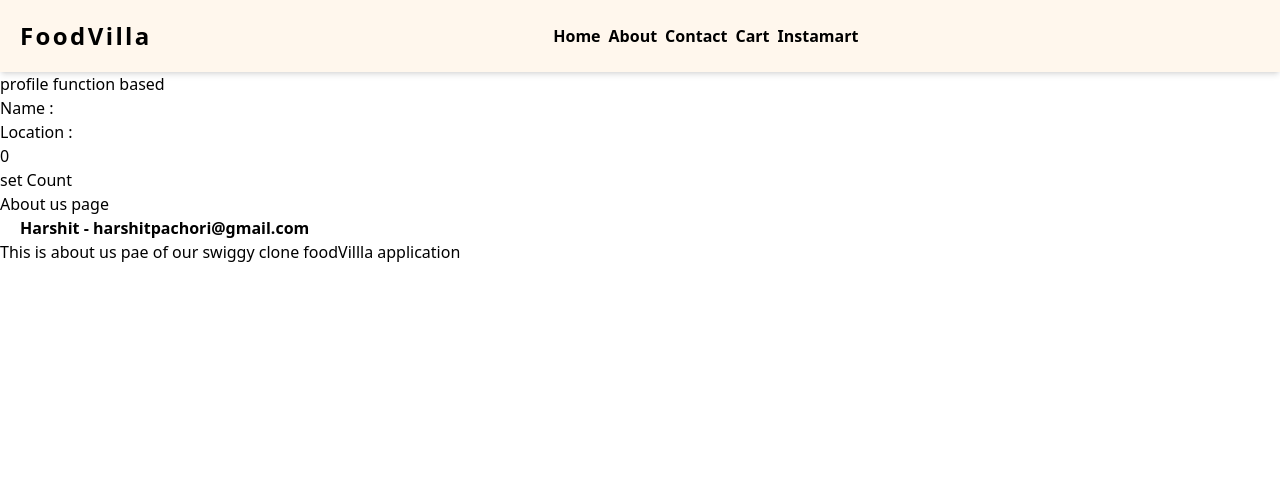
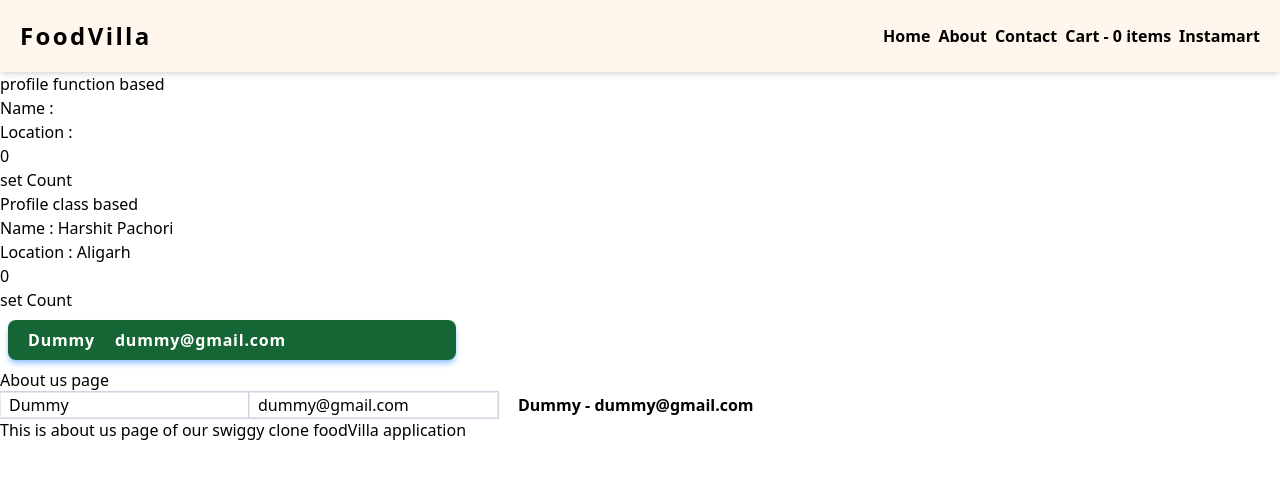
Before and after one commit to HarshitPachori/FoodVilla, a React (Vite) app: page /about/profile in a window 1280 px wide. Shown: the top 478 px of the page. Built offline with nearby package versions, Linux system fonts and the light colour scheme.

Commit message:
redux store used

```diff
--- a/src/components/AboutPage.jsx
+++ b/src/components/AboutPage.jsx
@@ -2,20 +2,42 @@ import React, { useContext } from "react";
 import { Outlet } from "react-router-dom";
 import UserContext from "../utils/custom_contexts/UserContext";
 // import ProfileFunction from "./ProfileFunction";
-// import ProfileClass from "./ProfileClass";
+import ProfileClass from "./ProfileClass";
 
 const AboutPage = () => {
-  const { user } = useContext(UserContext);
+  const { user, setUser } = useContext(UserContext);
+
   return (
     <div>
       <Outlet />
       {/* <ProfileFunction name={"Harshit Pachori"} location={"Aligarh"} /> */}
-      {/* <ProfileClass name={"Harshit Pachori"} location={"Aligarh"} /> */}
+      <ProfileClass name={"Harshit Pachori"} location={"Aligarh"} />
+
       <h1>About us page</h1>
+      <input
+        value={user.name}
+        onChange={(e) =>
+          setUser({
+            ...user,
+            name: e.target.value,
+          })
+        }
+        className="border ring-1  ring-slate-300 px-2"
+      />
+      <input
+        value={user.email}
+        onChange={(e) =>
+          setUser({
+            ...user,
+            email: e.target.value,
+          })
+        }
+        className="border ring-1  ring-slate-300 px-2"
+      />
       <span className="text-black font-semibold p-5">
         {user.name} - {user.email}
       </span>
-      <h3>This is about us pae of our swiggy clone foodVillla application</h3>
+      <h3>This is about us page of our swiggy clone foodVilla application</h3>
     </div>
   );
 };
--- a/src/components/App.jsx
+++ b/src/components/App.jsx
@@ -1,4 +1,4 @@
-import React, { Suspense, lazy } from "react";
+import React, { Suspense, lazy, useState } from "react";
 import { Outlet, RouterProvider, createBrowserRouter } from "react-router-dom";
 import Footer from "./Footer";
 import Header from "./Header";
@@ -9,6 +9,10 @@ import ErrorPage from "./ErrorPage";
 // import RestaurantMenu from "./RestaurantMenu";
 import Profile from "./ProfileFunction";
 import InstaMart from "./InstaMart";
+import Cart from "./Cart";
+import UserContext from "../utils/custom_contexts/UserContext";
+import { Provider } from "react-redux";
+import store from "../utils/store";
 // import ShimmerComp from "./ShimmerComp";
 const AboutPage = lazy(() => import("./AboutPage.jsx"));
 const MainContent = lazy(() => import("./MainContent.jsx"));
@@ -16,11 +20,19 @@ const ContactPage = lazy(() => import("./ContactPage.jsx"));
 const RestaurantMenu = lazy(() => import("./RestaurantMenu.jsx"));
 
 const AppLayout = () => {
+  const [user, setUser] = useState({
+    name: "Dummy",
+    email: "dummy@gmail.com",
+  });
   return (
     <>
-      <Header />
-      <Outlet />
-      <Footer />
+      <Provider store={store}>
+        <UserContext.Provider value={{ user: user, setUser: setUser }}>
+          <Header />
+          <Outlet />
+          <Footer />
+        </UserContext.Provider>
+      </Provider>
     </>
   );
 };
@@ -65,6 +77,14 @@ const appRouter = createBrowserRouter([
         children: [{ path: "profile", element: <Profile /> }],
       },
       {
+        path: "/cart",
+        element: (
+          <Suspense fallback={<div>Component1 are loading please wait...</div>}>
+            <Cart />
+          </Suspense>
+        ),
+      },
+      {
         path: "/restaurant/:resId",
         element: (
           <Suspense fallback={<div>Component1 are loading please wait...</div>}>
--- /dev/null
+++ b/src/components/Cart.jsx
@@ -0,0 +1,11 @@
+import React from "react";
+
+const Cart = () => {
+  return (
+    <div>
+      <h1>This is Cart Page</h1>
+    </div>
+  );
+};
+
+export default Cart;
--- a/src/components/Header.jsx
+++ b/src/components/Header.jsx
@@ -1,13 +1,24 @@
 import React from "react";
+import { useSelector, useDispatch } from "react-redux";
 import { Link } from "react-router-dom";
 
+import store from "../utils/store";
+import { addItem } from "../utils/cartSlice";
+
 const Header = () => {
+  const cartItems = useSelector((store) => store.cart.items);
+  const dispatch = useDispatch(addItem);
+
+  const handleClickAddItem = () => {
+    dispatch()
+  };
   return (
     <nav className="flex items-center justify-between p-5 bg-orange-50 sticky top-0 z-10 shadow-md ">
       <h1 className="font-bold tracking-widest text-2xl cursor-pointer ">
         {/* <a href="/">FoodVilla</a> */}
         <Link to="/">FoodVilla</Link>
       </h1>
+      <div className="hidden sm:block">
         <ul className="flex space-x-2 ">
           <li className="font-semibold cursor-pointer hover:text-gray-400">
             <Link to="/">Home</Link>
@@ -19,17 +30,18 @@ const Header = () => {
             <Link to="/contact">Contact</Link>
           </li>
           <li className="font-semibold cursor-pointer hover:text-gray-400">
-          <Link to="/">Cart</Link>
+            <Link to="/cart">Cart - {cartItems.length} items</Link>
           </li>
           <li className="font-semibold cursor-pointer hover:text-gray-400">
             <Link to="/instamart">Instamart</Link>
           </li>
         </ul>
-      <div className="">
-        <span className="border-b-black"></span>
-        <hr className="border-b-black" />
-        <hr className="border-b-black" />
       </div>
+      <button className="hover:scale-105 ease-in-out duration-400 sm:hidden">
+        <div className="border-b-2 w-5 h-1 border-black"></div>
+        <div className="border-b-2 w-5 h-1 border-black"></div>
+        <div className="border-b-2 w-5 h-1 border-black"></div>
+      </button>
     </nav>
   );
 };
--- a/src/components/MenuItem.jsx
+++ b/src/components/MenuItem.jsx
@@ -5,14 +5,24 @@ const MenuItem = ({ item }) => {
   return (
     <div className="flex justify-between items-center m-5  w-full space-x-5 ">
       <div className="">
-        <h1 className="font-semibold text-xl">{item?.name}</h1>
-        <h1 className="text-sm">₹{item?.price / 100}</h1>
+        <h1 className="font-semibold text-sm sm:text-xl">{item?.name}</h1>
+        <h1 className="text-sm">
+          ₹
+          {item?.price != undefined
+            ? item?.price / 100
+            : item?.defaultPrice / 100}
+        </h1>
         <h1 className="font-light hidden sm:block text-xs w-2/3">
           {item?.description}
         </h1>
+        {item?.variantsV2.variantGroups?.map((qty) =>
+          // qty?.variation?.map((a) => console.log(a?.name))
+          console.log("")
+        )}
       </div>
+      <div className="flex justify-center  max-w-[150px]  relative ">
         <img
-        className="w-[118px] h-[96px] rounded-lg "
+          className="w-full h-full rounded-lg"
           src={
             item?.imageId === undefined
               ? "https://wallpaperaccess.com/full/3025528.jpg"
@@ -20,6 +30,10 @@ const MenuItem = ({ item }) => {
           }
           alt=""
         />
+        <button className="bg-green-300  px-2 rounded-md shadow-md absolute -bottom-[10px] hover:scale-110 ease-in-out duration-300">
+          Add Item
+        </button>
+      </div>
     </div>
   );
 };
--- a/src/components/ProfileClass.jsx
+++ b/src/components/ProfileClass.jsx
@@ -1,4 +1,5 @@
 import React from "react";
+import UserContext from "../utils/custom_contexts/UserContext";
 
 class Profile extends React.Component {
   constructor(props) {
@@ -59,6 +60,15 @@ class Profile extends React.Component {
         <h1>Location : {this.props.location} </h1>
         <h3>{this.state.count}</h3>
         <button onClick={() => this.setState({ count: 1 })}>set Count</button>
+
+        <UserContext.Consumer>
+          {({ user }) => (
+            <div className="flex space-x-5 bg-green-800 text-white px-5 py-2 m-2 rounded-lg shadow-md shadow-blue-300 max-w-md">
+              <h1 className="font-semibold tracking-wider">{user.name}</h1>
+              <h1 className="font-semibold tracking-wider">{user.email}</h1>
+            </div>
+          )}
+        </UserContext.Consumer>
       </div>
     );
   }
--- a/src/components/RestaurantMenu.jsx
+++ b/src/components/RestaurantMenu.jsx
@@ -47,7 +47,9 @@ const RestaurantMenu = () => {
         </div>
       </div>
       <div className="flex flex-col items-center justify-evenly">
-        <h1 className="font-semibold p-5 text-xl tracking-widest"> Restaurant Menu</h1>
+        <h1 className="font-semibold p-5 text-xl tracking-widest">
+          Restaurant Menu
+        </h1>
         <div className="menu w-2/3">
           {menuItems?.map((item) => (
             <MenuItem key={item?.id} item={item} />
--- /dev/null
+++ b/src/utils/cartSlice.js
@@ -0,0 +1,29 @@
+import { createSlice } from "@reduxjs/toolkit";
+
+const cartSlice = createSlice({
+  name: "cart",
+  initialState: {
+    items: [],
+  },
+  // here in the reduccers there is a mapping of action : reducer function
+  /*
+  in redux we create store for our whole application or for some part of our application . the store contains of different slices to manage data flow and state of different features of the website.
+  we cannot direclty modify the data in the store so we need some action and reducer functions for this. here we create some dispatchable actions which call the reducer function to modify anything in the store.
+  now this is for writing data into the store but to obtain or read data from the store we use dispatch function useSelector hook  to subscribe or use the data from the store.
+
+  */
+  reducers: {
+    addItem: (state, action) => {
+      state.items.push(action.payload);
+    },
+    removeItem: (state, action) => {
+      state.items.remove(action.payload);
+    },
+    clearCart: (state) => {
+      state.items = [];
+    },
+  },
+});
+
+export const { addItem, removeItem, clearCart } = cartSlice.actions;
+export default cartSlice.reducer;
--- /dev/null
+++ b/src/utils/store.js
@@ -0,0 +1,9 @@
+import { configureStore } from "@reduxjs/toolkit";
+import cartSlice from "./cartSlice";
+const store = configureStore({
+  reducer: {
+    cart: cartSlice,
+  },
+});
+
+export default store;
```
Also changed, not shown: .babelrc. Lines whose indentation alone changed are shown as unchanged.
